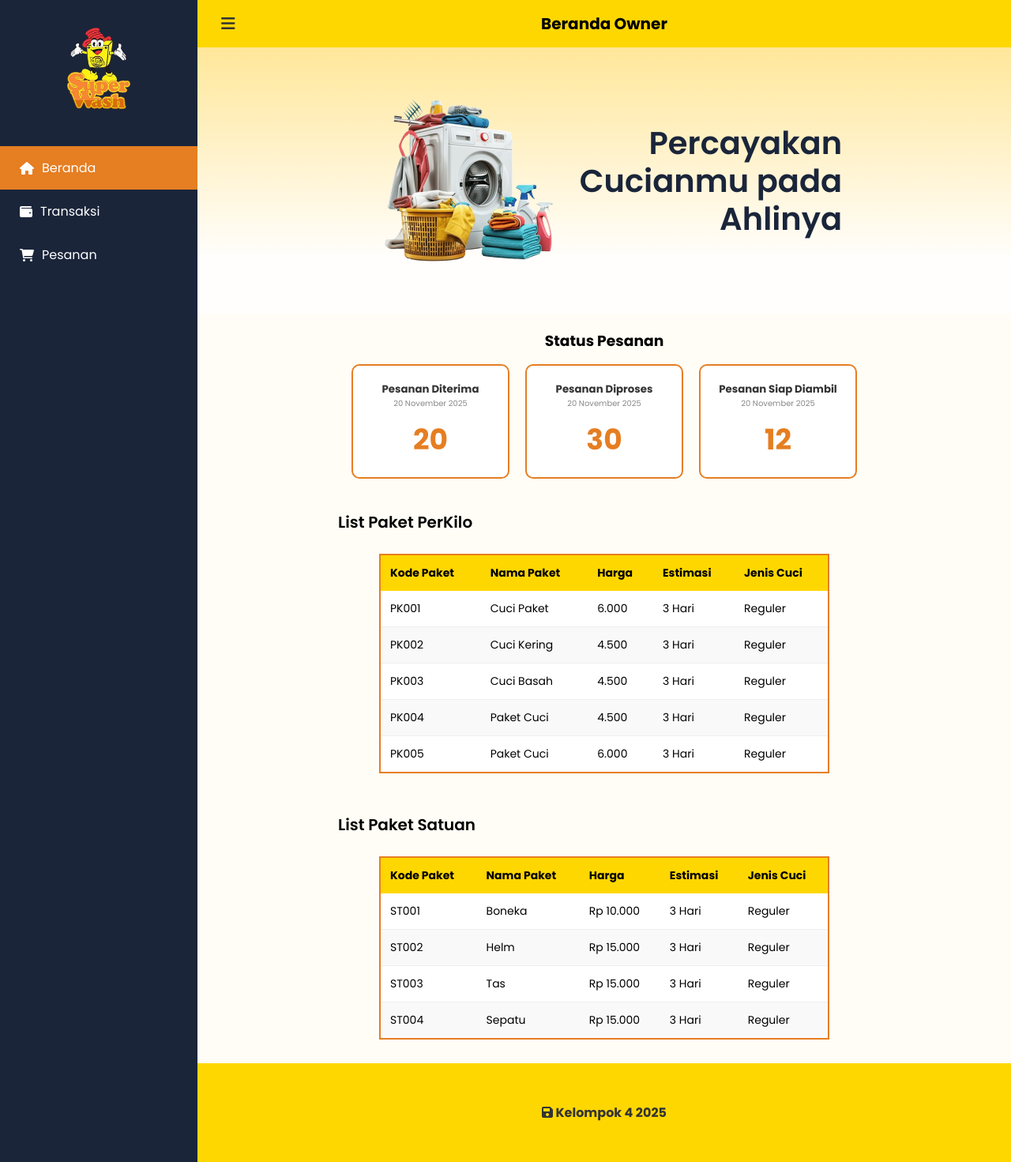
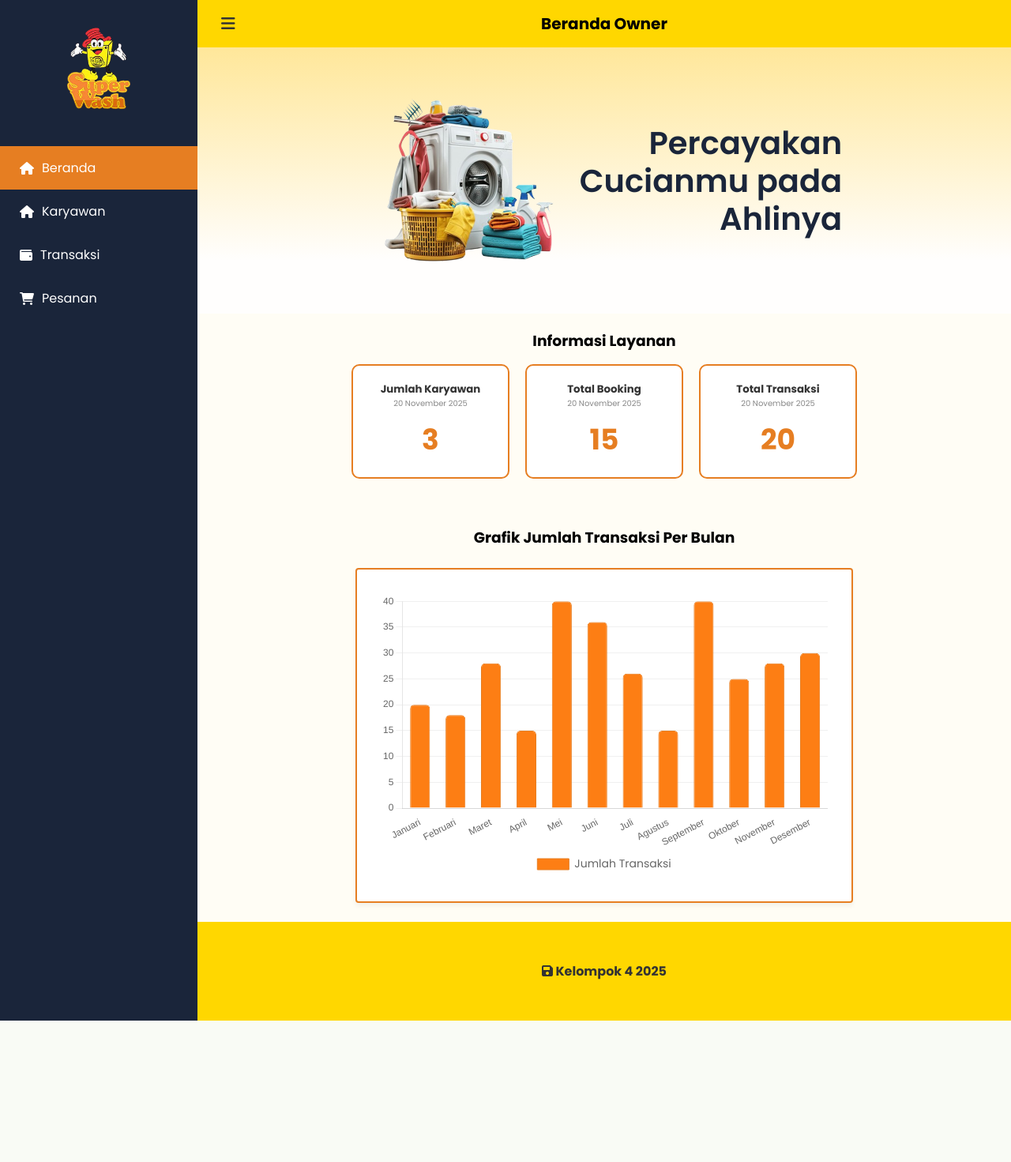
Before and after one commit to yaeriff/superwash, a PHP site: page /owner/index.php in a window 1280 px wide. Shown: the whole page at 79% size. After the commit the page ends 1292 px from the top, so only its background shows below. Run offline with PHP 8.4, Linux system fonts and the light colour scheme.

Commit message:
index owner - karyawan.php

```diff
--- a/css/style.css
+++ b/css/style.css
@@ -253,6 +253,22 @@ body {
 /* Tablesection */
 .table-section {
   padding: 20px 40px;
+}
+
+#grafik {
+  background: white;
+  padding: 10px;
+  margin: 24px 200px;
+  border-radius: 4px;
+  border: 2px solid #e67e22;
+  box-shadow: 0 4px 6px rgba(0, 0, 0, 0.05);
+}
+
+#judultable {
+  text-align: center;
+  margin-top: 40px;
+  font-family: "Poppins", sans-serif;
+  color: #000000;
 }
 
 .table-section h3 {
--- a/js/skrip.js
+++ b/js/skrip.js
@@ -10,3 +10,53 @@ document.addEventListener("DOMContentLoaded", function () {
     }
   });
 });
+
+document.addEventListener("DOMContentLoaded", function () {
+  const chartCanvas = document.getElementById("myBarChart");
+
+  if (chartCanvas) {
+    const ctx = chartCanvas.getContext("2d");
+
+    const myBarChart = new Chart(ctx, {
+      type: "bar",
+      data: {
+        labels: dataGrafik.labels, // ambil dari jembatan
+        datasets: [
+          {
+            label: "Jumlah Transaksi",
+            data: dataGrafik.values, // ambil dari jembatan
+            backgroundColor: "#fd7e14",
+            borderColor: "#e67e22",
+            borderWidth: 1,
+            borderRadius: 5,
+            barPercentage: 0.7,
+          },
+        ],
+      },
+      options: {
+        responsive: true,
+        maintainAspectRatio: false,
+        plugins: {
+          legend: {
+            position: "bottom",
+            labels: {
+              font: {
+                family: "'Poppins', sans-serif",
+                size: 14,
+              },
+            },
+          },
+        },
+        scales: {
+          y: {
+            beginAtZero: true,
+            grid: { color: "#f0f0f0" },
+          },
+          x: {
+            grid: { display: false },
+          },
+        },
+      },
+    });
+  }
+});
--- a/owner/index.php
+++ b/owner/index.php
@@ -1,24 +1,13 @@
 <?php
 $stats = [
-    ['title' => 'Pesanan Diterima', 'count' => 20, 'date' => '20 November 2025'],
-    ['title' => 'Pesanan Diproses', 'count' => 30, 'date' => '20 November 2025'],
-    ['title' => 'Pesanan Siap Diambil', 'count' => 12, 'date' => '20 November 2025']
+    ['title' => 'Jumlah Karyawan', 'count' => 3, 'date' => '20 November 2025'],
+    ['title' => 'Total Booking', 'count' => 15, 'date' => '20 November 2025'],
+    ['title' => 'Total Transaksi', 'count' => 20, 'date' => '20 November 2025']
 ];
 
-$paketKilo = [
-    ['code' => 'PK001', 'name' => 'Cuci Paket', 'price' => 6000, 'est' => 3, 'type' => 'Reguler'],
-    ['code' => 'PK002', 'name' => 'Cuci Kering', 'price' => 4500, 'est' => 3, 'type' => 'Reguler'],
-    ['code' => 'PK003', 'name' => 'Cuci Basah', 'price' => 4500, 'est' => 3, 'type' => 'Reguler'],
-    ['code' => 'PK004', 'name' => 'Paket Cuci', 'price' => 4500, 'est' => 3, 'type' => 'Reguler'],
-    ['code' => 'PK005', 'name' => 'Paket Cuci', 'price' => 6000, 'est' => 3, 'type' => 'Reguler'],
-];
+$labels_bulan = ['Januari', 'Februari', 'Maret', 'April', 'Mei', 'Juni', 'Juli', 'Agustus', 'September', 'Oktober', 'November', 'Desember'];
+$data_transaksi = [20, 18, 28, 15, 40, 36, 26, 15, 40, 25, 28, 30];
 
-$paketSatuan = [
-    ['code' => 'ST001', 'name' => 'Boneka', 'price' => 10000, 'est' => 3, 'type' => 'Reguler'],
-    ['code' => 'ST002', 'name' => 'Helm', 'price' => 15000, 'est' => 3, 'type' => 'Reguler'],
-    ['code' => 'ST003', 'name' => 'Tas', 'price' => 15000, 'est' => 3, 'type' => 'Reguler'],
-    ['code' => 'ST004', 'name' => 'Sepatu', 'price' => 15000, 'est' => 3, 'type' => 'Reguler'],
-];
 ?>
 
 <!DOCTYPE html>
@@ -33,7 +22,8 @@ $paketSatuan = [
     <link href="https://fonts.googleapis.com/css2?family=Poppins:wght@300;400;500;600;700&display=swap" rel="stylesheet">
 
     <link rel="stylesheet" href="https://cdnjs.cloudflare.com/ajax/libs/font-awesome/6.0.0/css/all.min.css">
-    <link rel="stylesheet" href="css/style.css?t=<?php echo time(); ?>">
+    <script src="https://cdn.jsdelivr.net/npm/chart.js"></script>
+    <link rel="stylesheet" href="../css/style.css?t=<?php echo time(); ?>">
 
 </head>
 <body>
@@ -44,7 +34,7 @@ $paketSatuan = [
         <div class="logo-area">
             <div class="logo-placeholder">
                 <i class="fa-solid fa-jug-detergent"></i><br>
-                <span><img src="img/superwash_logo.png" alt=""></span>
+                <span><img src="../img/superwash_logo.png" alt=""></span>
             </div>
         </div>
 
@@ -55,6 +45,9 @@ $paketSatuan = [
         <nav class="menu">
             <a href="index.php" class="<?= ($page == 'index.php') ? 'active' : '' ?>">
                 <i class="fa-solid fa-house"></i> Beranda
+            </a>
+            <a href="karyawan.php" class="<?= ($page == 'karyawan.php') ? 'active' : '' ?>">
+                <i class="fa-solid fa-house"></i> Karyawan
             </a>
             <a href="transaksi.php" class="<?= ($page == 'transaksi.php') ? 'active' : '' ?>">
                 <i class="fa-solid fa-wallet"></i> Transaksi
@@ -77,7 +70,7 @@ $paketSatuan = [
         <section class="hero">
             <div class="hero-content">
                 <div class="hero-image">
-                   <img src="img/mesincuci.png" alt="Laundry Machine">
+                   <img src="../img/mesincuci.png" alt="Laundry Machine">
                 </div>
                 <div class="hero-text">
                     <h1>Percayakan<br>Cucianmu pada<br>Ahlinya <i></i></h1>
@@ -86,7 +79,7 @@ $paketSatuan = [
         </section>
 
         <section class="status-section">
-            <h3>Status Pesanan</h3>
+            <h3>Informasi Layanan</h3>
             <div class="cards-container">
                 <?php foreach($stats as $stat): ?>
                 <div class="card">
@@ -97,60 +90,11 @@ $paketSatuan = [
                 <?php endforeach; ?>
             </div>
         </section>
+        <h3 id="judultable">Grafik Jumlah Transaksi Per Bulan</h3>
+        <section class="table-section" id="grafik">
 
-        <section class="table-section">
-            <h3>List Paket PerKilo</h3>
-            <div class="table-responsive">
-                <table>
-                    <thead>
-                        <tr>
-                            <th>Kode Paket</th>
-                            <th>Nama Paket</th>
-                            <th>Harga</th>
-                            <th>Estimasi</th>
-                            <th>Jenis Cuci</th>
-                        </tr>
-                    </thead>
-                    <tbody>
-                        <?php foreach($paketKilo as $row): ?>
-                        <tr>
-                            <td><?= $row['code'] ?></td>
-                            <td><?= $row['name'] ?></td>
-                            <td><?= number_format($row['price'], 0, ',', '.') ?></td>
-                            <td><?= $row['est'] ?> Hari</td>
-                            <td><?= $row['type'] ?></td>
-                        </tr>
-                        <?php endforeach; ?>
-                    </tbody>
-                </table>
-            </div>
-        </section>
-
-        <section class="table-section">
-            <h3>List Paket Satuan</h3>
-            <div class="table-responsive">
-                <table>
-                    <thead>
-                        <tr>
-                            <th>Kode Paket</th>
-                            <th>Nama Paket</th>
-                            <th>Harga</th>
-                            <th>Estimasi</th>
-                            <th>Jenis Cuci</th>
-                        </tr>
-                    </thead>
-                    <tbody>
-                        <?php foreach($paketSatuan as $row): ?>
-                        <tr>
-                            <td><?= $row['code'] ?></td>
-                            <td><?= $row['name'] ?></td>
-                            <td>Rp <?= number_format($row['price'], 0, ',', '.') ?></td>
-                            <td><?= $row['est'] ?> Hari</td>
-                            <td><?= $row['type'] ?></td>
-                        </tr>
-                        <?php endforeach; ?>
-                    </tbody>
-                </table>
+            <div style="position: relative; height:400px; width:100%; padding: 20px;">
+                <canvas id="myBarChart"></canvas>
             </div>
         </section>
 
@@ -161,6 +105,13 @@ $paketSatuan = [
     </main>
 </div>
 
-<script src="js/skrip.js"></script>
+<script>
+    const dataGrafik = {
+        labels: <?php echo json_encode($labels_bulan); ?>,
+        values: <?php echo json_encode($data_transaksi); ?>
+    };
+</script>
+
+<script src="../js/skrip.js?t=<?php echo time(); ?>"></script>
 </body>
 </html>
```
Also changed, not shown: other parts of css/style.css (+64 -0 lines), owner/karyawan.php (+151 -0 lines).
